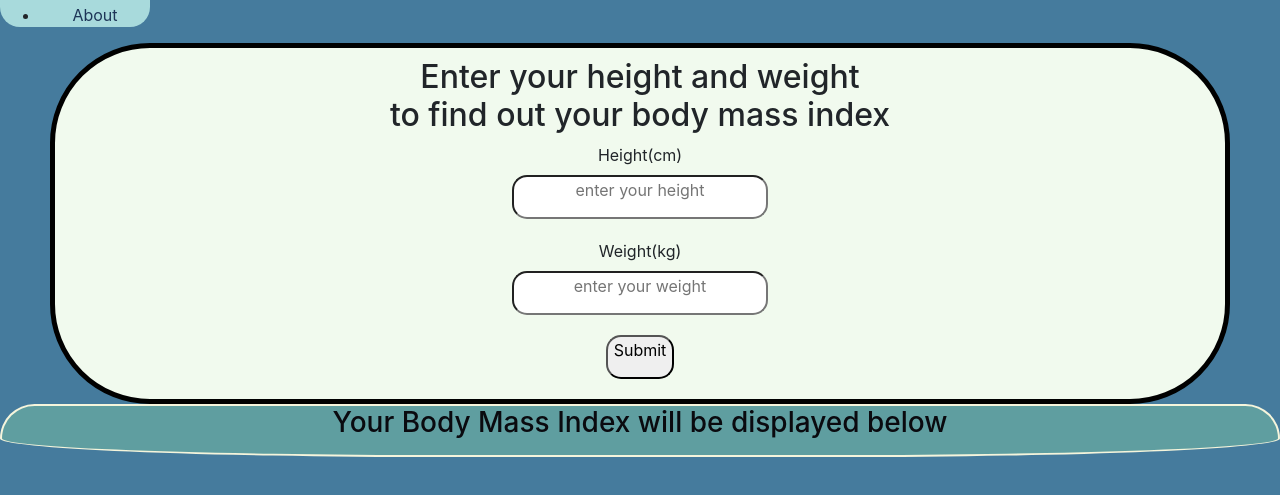
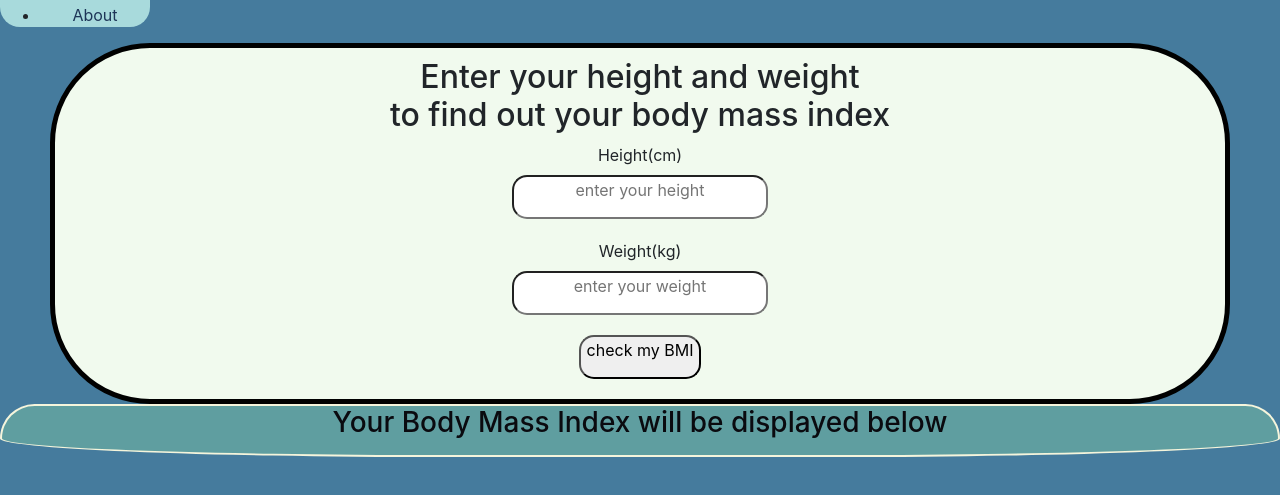
Before and after one commit to NyHagan/BMIproject, a plain HTML site: page index.html in a window 1280 px wide. Shown: the part 77-572 px from the top of the page. Drawn offline with nearby package versions, Linux system fonts and the light colour scheme.

Commit message:
changed value of submit to 'check my BMI'

```diff
--- a/index.html
+++ b/index.html
@@ -32,7 +32,7 @@
             <input  type="text" id="height" placeholder="enter your height"><br>
             <label  for="weight">Weight(kg)</label><br>
             <input type="text" id="weight" placeholder="enter your weight"><br>
-            <input type="submit" id="submit" onclick="calculateBMI(); displayReset(); changeText()">
+            <input type="submit" id="submit" value="check my BMI" onclick="calculateBMI(); displayReset(); changeText()">
         </form>
     </div>
     <div class="resultarea">
```
